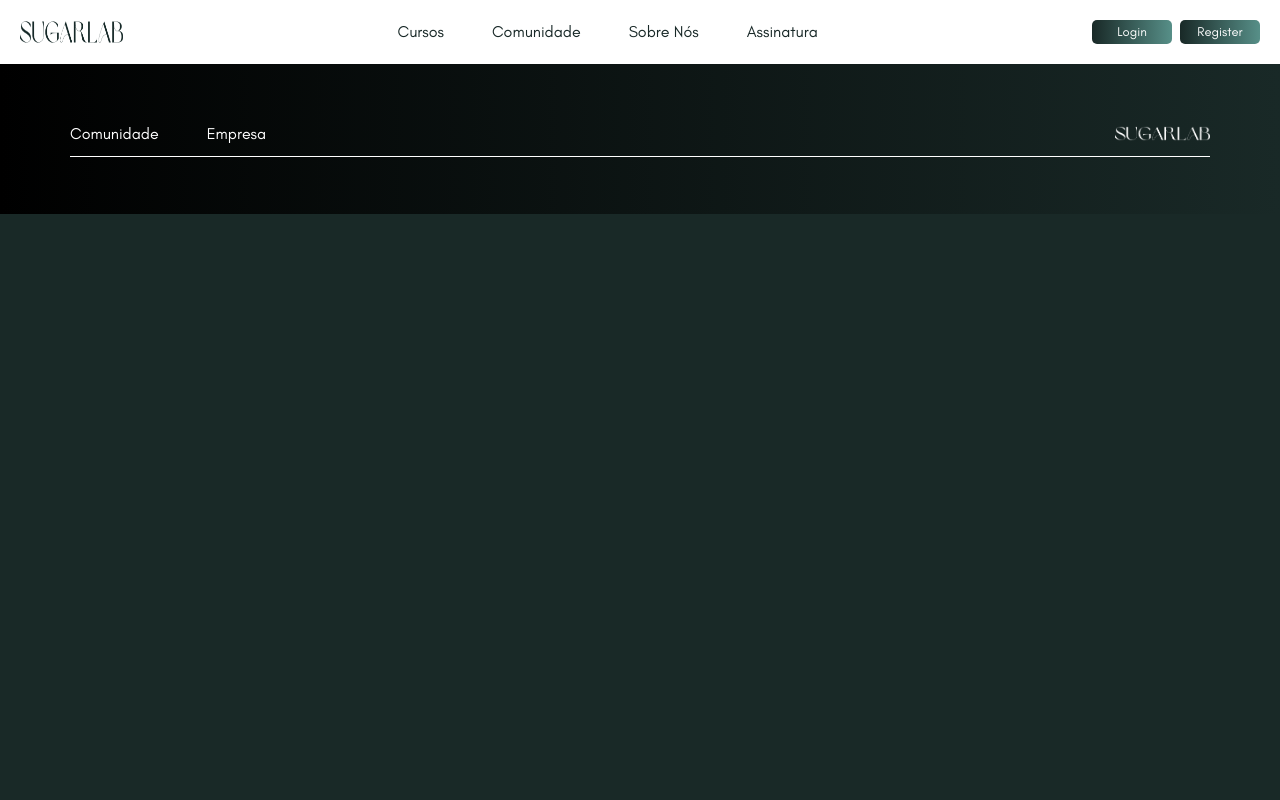
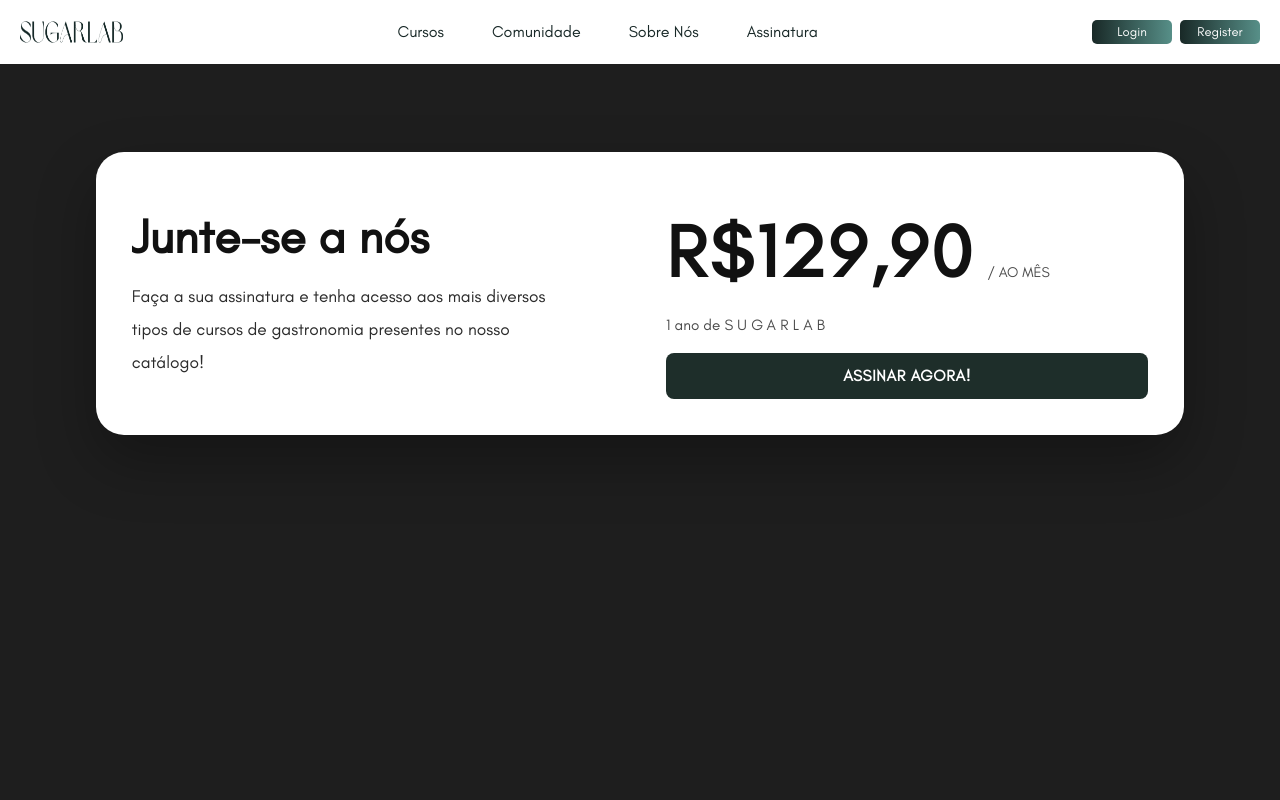
Before and after one commit to PHV00/SugarLab, a React (Vite) app in the folder frontend/: page /assinatura in a window 1280 px wide. Shown: the top 800 px of the page. Built offline with nearby package versions, Linux system fonts and the light colour scheme.

Commit message:
feat: signature routes

```diff
--- a/frontend/src/App.jsx
+++ b/frontend/src/App.jsx
@@ -5,6 +5,7 @@
 import Footer from './components/Footer/Footer'
 import { Routes, Route } from 'react-router-dom'
 import UserRegister from './pages/UserRegister'
+import Subscription from './pages/Subscription'
 function App() {
 
   return (
@@ -15,6 +16,7 @@
         <Route path='/cursos' element={<Courses/>}/>
         <Route path='/registro' element={<UserRegister/>}/>
         <Route path='/sobre' element={<AboutUs/>}/>
+        <Route path='/assinatura' element={<Subscription/>}/>
       </Routes>
 
       <Footer/>
--- a/frontend/src/pages/Subscription.css
+++ b/frontend/src/pages/Subscription.css
@@ -1,14 +1,14 @@
 :root {
     --bg: #1E1E1E;
     --card: #ffffff;
-    --ink: #1c1c1c;
+    --ink: #111;
     --muted: #2b2b2b;
-    --cta:#1e2e3a;
+    --cta:#1e2e2a;
 }
 
 .subscription {
     min-height: 100vh;
-    background-color: var(--bg);
+    background: var(--bg);
     color: #fff;
     display: flex;
     justify-content: center;
@@ -28,61 +28,64 @@
     background: var(--card);
     color: var(--ink);
     border-radius: 28px;
-    box-shadow: 0 20px 40px rgba(0, 0, 0, .25);
-    padding: clamp(1.25rem, 3vw, 2rem);
+    box-shadow: 0 26px 60px rgba(0, 0, 0, .30);
+    padding: clamp(1.25rem, 2.8vw, 2.25rem);
     display: grid;
-    grid-template-columns: 1.2fr 1fr;
-    gap: clamp(1rem, 3vw, 2rem);
+    grid-template-columns: 1.05fr 1fr;
+    gap: clamp(1rem, 2.2vw, 1.75rem);
+    align-items: center;
 }
 
 .subscription-left h1 {
-    font-size: calmp(1.8rem, 3vw, 2.2rem);
+    font-size: clamp(2.2rem, 4.2vw, 3rem);
     font-weight: 700;
-    margin: .25rem 0 1rem;
+    line-height: 1.18;
+    margin: 0 0 1rem;
 }
 
 .subscription-left p {
     color: var(--muted);
-    font-size: clmap(1rem, 1.25vw, 1.1rem);
-    line-height: 1.8;
-    max-width: 44ch;
+    font-size: clamp(1.05rem, 1.35vw, 1.2rem);
+    line-height: 1.9;
+    max-width: 46ch;
 }
 
 .subscription-price {
     display: flex;
     align-items: baseline;
     gap: .75rem;
-    margin-top: .25rem;
+    margin-top: .5rem;
 }
 
 .subscription-price-amount {
-    font-size: clamp(2.2rem, 6vw, 4.5rem);
+    font-size: clamp(2.6rem, 6vw, 4.6rem);
     font-weight: 600;
-    letter-spacing: .5px;
+    letter-spacing: .2rem;
 }
 
 .subscription-price-split {
-    font-size: clamp(.9rem, 1.2vw, 1rem);
-    color: #444;
+    font-size: clamp(0.9rem, 1.1vw, 1.05rem);
+    color: #4b4b4b;
     text-transform: uppercase;
 }
 
 .subscription-period {
-    margin-top: .4rem;
-    font-size: clamp(.95rem, 1.1vw, 1rem);
-    color: #444;
+    margin-top: .5rem;
+    font-size: clamp(.95rem, 1.1vw, 1.05rem);
+    color: #4b4b4b;
 }
 
 .subscription-logo {
-    letter-spacing: .22rem;
+    letter-spacing: .28em;
     font-weight: 300;
 }
 
 .subscription-button {
     margin-top: 1rem;
     width: 100%;
-    max-width: 540px;
-    height: 40px;
+    max-width: 520px;
+    height: 46px;
+    font-size: 0.98rem;
     border: none;
     border-radius: 8px;
     background: var(--cta);
```
